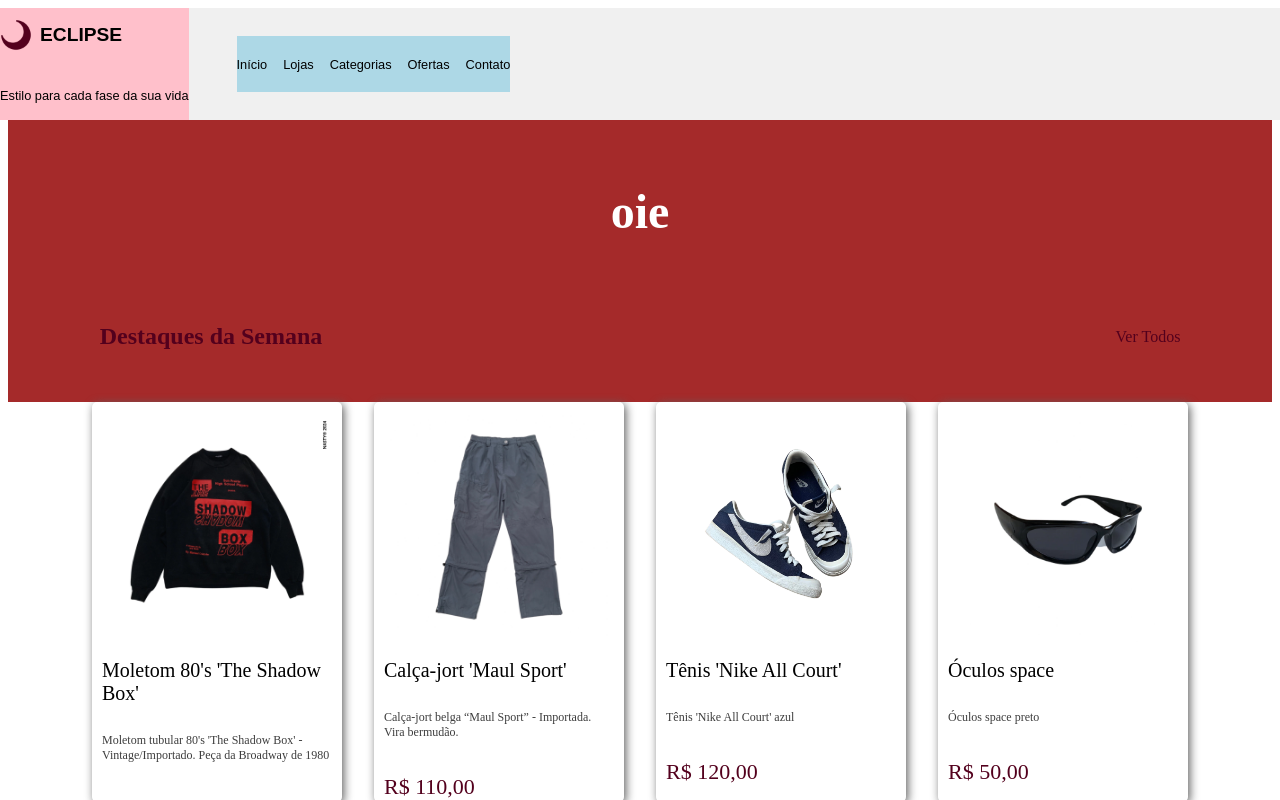
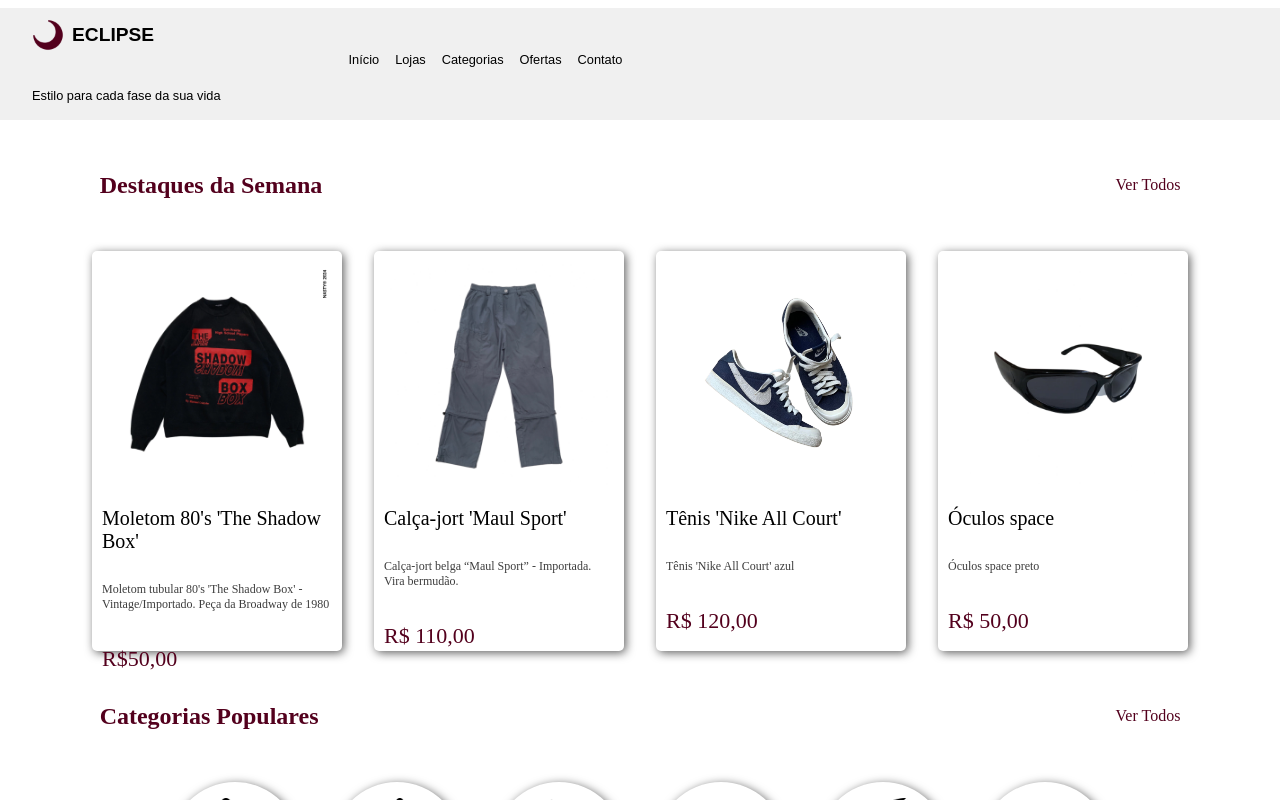
Before and after one commit to brunasavelli/eclipse-shall-we-begin, a Next.js app: page /home in a window 1280 px wide. Shown: the top 800 px of the page. Built offline with nearby package versions, Linux system fonts and the light colour scheme.

Commit message:
feat: continue header

```diff
--- a/app/home/home.module.css
+++ b/app/home/home.module.css
@@ -5,7 +5,7 @@
     align-items: center;
     height: 100%;
     width: 100%;
-    background-color: brown;
+    background-color: #fff;
     gap: 2rem;
 }
 
--- a/app/home/page.jsx
+++ b/app/home/page.jsx
@@ -8,7 +8,6 @@
     return (
         <div className={styles.background}>
             <Header />
-            <h1>oie</h1>
 
 
 
--- a/components/Header.jsx
+++ b/components/Header.jsx
@@ -20,6 +20,7 @@
                 <Link name="Ofertas" />
                 <Link name="Contato" />
             </div>
+
         </div>
     );
 }
--- a/styles/Header.module.css
+++ b/styles/Header.module.css
@@ -4,7 +4,7 @@
     display: flex;
     flex-direction: row;
     align-items: center;
-    gap: 3rem;
+    gap: 0 8rem;
     padding: 1rem;
     background-color: #f0f0f0;
 }
@@ -13,7 +13,7 @@
     display: flex;
     flex-direction: column;
     gap: 0.6rem;
-    background-color: pink
+    padding: 0 0 0 2rem;
 }
 
 .logo {
@@ -44,8 +44,8 @@
     height: 3.5rem;
     display: flex;
     justify-content: center;
-    align-items: center;
+    align-items: flex-end;
     flex-direction: row;
     gap: 1rem;
-    background-color: lightblue;
+    padding: 0 0 1.5rem 0;
 }
```
